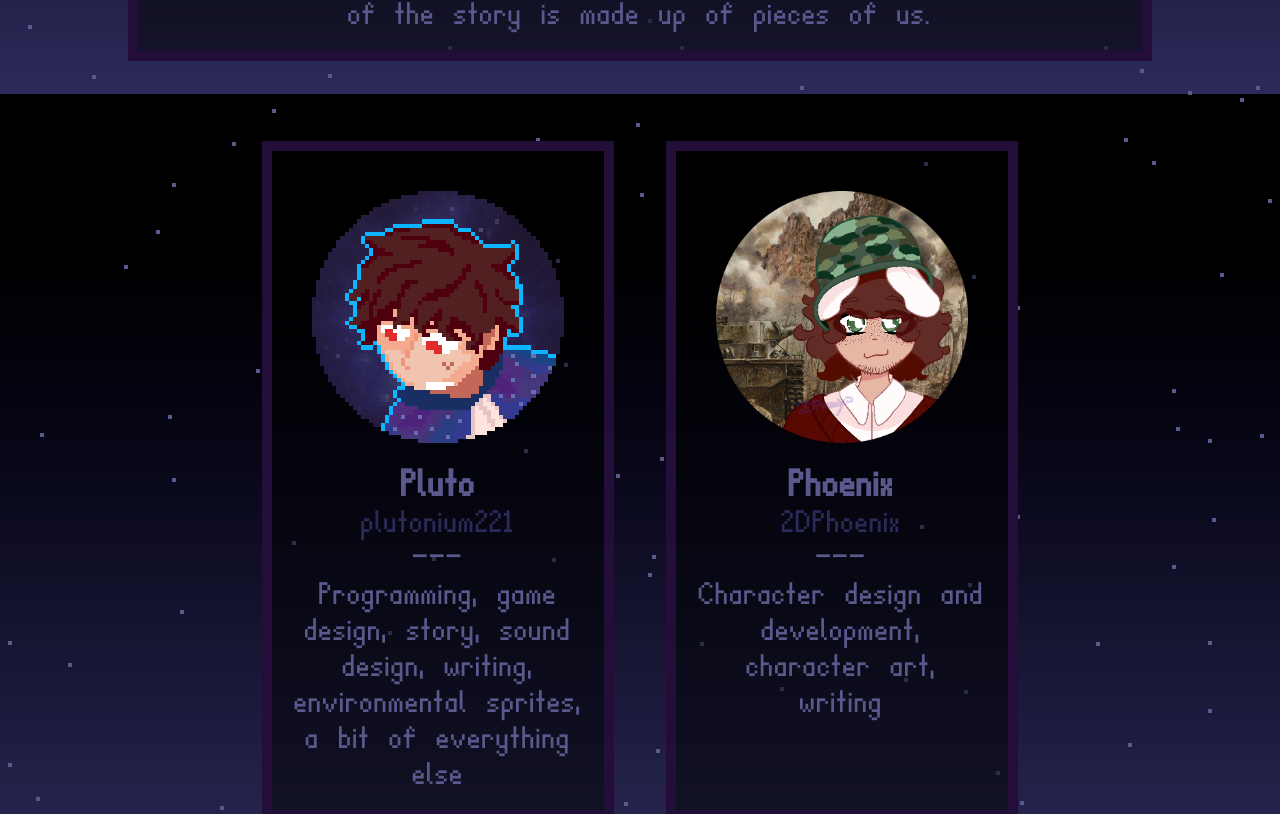
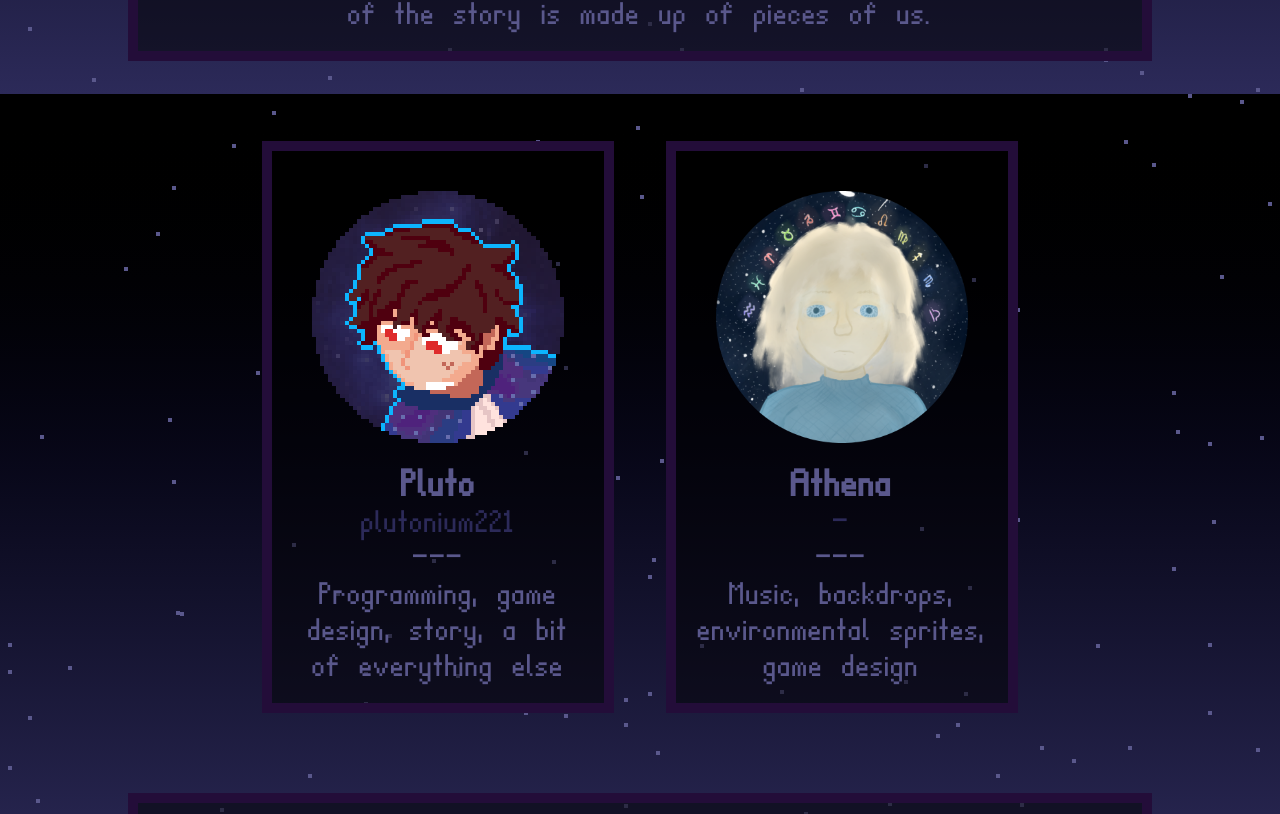
Before and after one commit to Broken-Pendulum/Website, a React (Vite) app: page / in a window 1280 px wide. Shown: the part 1586-2400 px from the top of the page. Built offline with nearby package versions, Linux system fonts and the light colour scheme; the HTML template or start-up script is replaced by a standard one.

Commit message:
updating info, more soon

```diff
--- a/src/App.tsx
+++ b/src/App.tsx
@@ -4,7 +4,7 @@
 import Home from "@/pages/Home";
 import Contact from "@/pages/Contact";
 import Policies from "@/pages/Policies";
-import Epicycle from "@/pages/Epicycle";
+import Epicycle from "@/pages/Games/Epicycle";
 
 import Navbar from "@/components/Navbar";
 import Footer from "@/components/Footer";
--- a/src/pages/Epicycle.tsx
+++ b/src/pages/Games/Epicycle.tsx
@@ -47,7 +47,7 @@
                 <div className="background absolute z-0 bg-[url('@/assets/images/awesome-parallax/gnp.stars3srats.png')] bg-size-[100%] bg-repeat pixelImage min-w-screen h-full will-change-transform" movement-multiplier="4" />
                 <div className="z-10 w-full mx-[10%] text-center my-[5rem] [word-spacing:0.2rem] md:[word-spacing:0.8rem] font-main text-2xl tracking-wide border-perennial border-5 sm:border-8 md:border-10 bg-void/50 text-shallows p-5 text-lg sm:text-xl md:text-3xl">
                     <h2 className="font-bold text-2xl sm:text-3xl md:text-4xl p-[3rem]">
-                        Come back soon for more info!
+                        Development has been postponed.
                     </h2>
                 </div>
             </div>
--- a/src/pages/Home.tsx
+++ b/src/pages/Home.tsx
@@ -133,22 +133,8 @@
                             </p>
                             ---
                             <p>
-                                Programming, game design, story, sound design, writing,
-                                environmental sprites,
+                                Programming, game design, story,
                                 a bit of everything else
-                            </p>
-                        </div>
-                        <div className="min-w-[22rem] max-w-[28.3%] mx-[2.5%] text-center mb-20 border-dark-amethyst border-5 sm:border-8 md:border-10 bg-void/50 text-twilight p-5 text-lg sm:text-xl md:text-3xl">
-                            <img src={phoenix} alt="Phoenix" className="w-full p-5" />
-                            <p className="font-bold text-xl sm:text-2xl md:text-4xl">
-                                Phoenix
-                            </p>
-                            <p className="text-exosphere">
-                                2DPhoenix
-                            </p>
-                            ---
-                            <p>
-                                Character design and development, character art, writing
                             </p>
                         </div>
                         <div className="min-w-[22rem] max-w-[28.3%] mx-[2.5%] text-center mb-20 border-dark-amethyst border-5 sm:border-8 md:border-10 bg-void/50 text-twilight p-5 text-lg sm:text-xl md:text-3xl">
```
